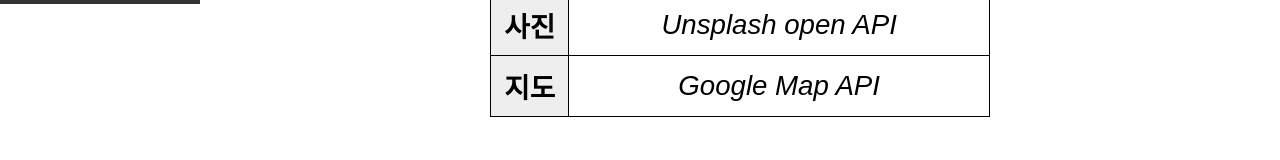
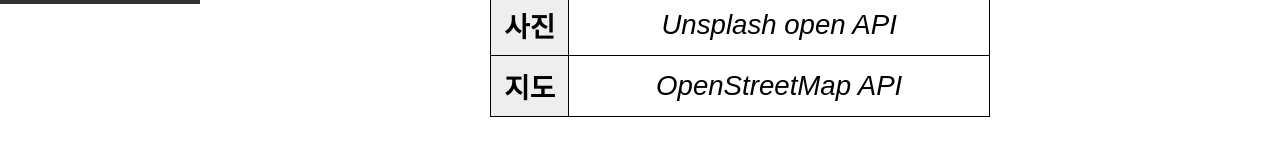
Before and after one commit to dlkara/Guess-The-Country, a plain HTML site: page about.html in a window 1280 px wide. Shown: the part 796-956 px from the top of the page. Drawn offline with nearby package versions, Linux system fonts and the light colour scheme; a web font is replaced by a local one.

Commit message:
지도 API 명 수정

```diff
--- a/about.html
+++ b/about.html
@@ -80,7 +80,7 @@
 						</tr>
 						<tr>
 							<th>지도</th>
-							<td><a href="https://console.cloud.google.com/">Google Map API</a></td>
+							<td><a href="https://www.openstreetmap.org">OpenStreetMap API</a></td>
 						</tr>
 					</table>
 				</div>
```
